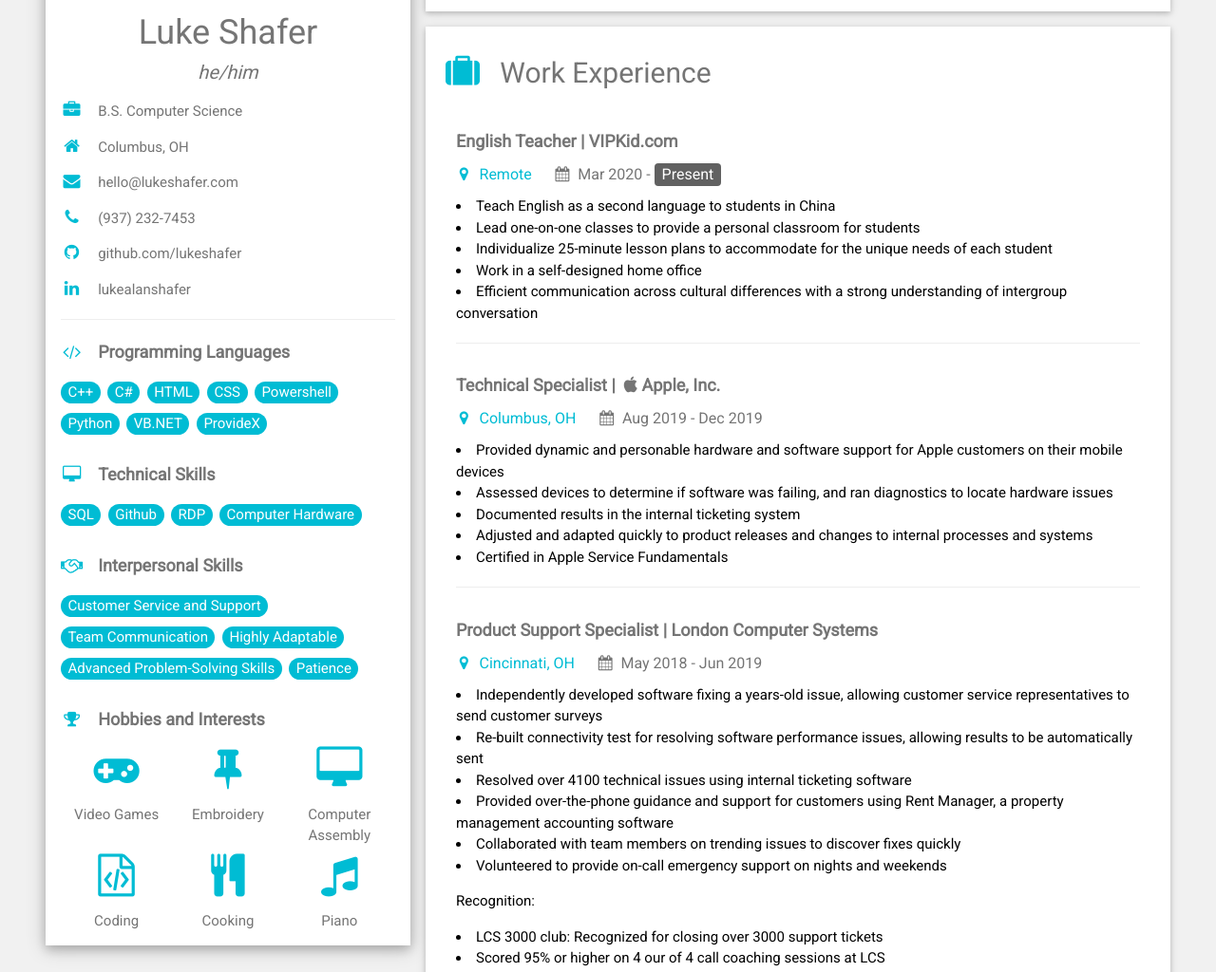
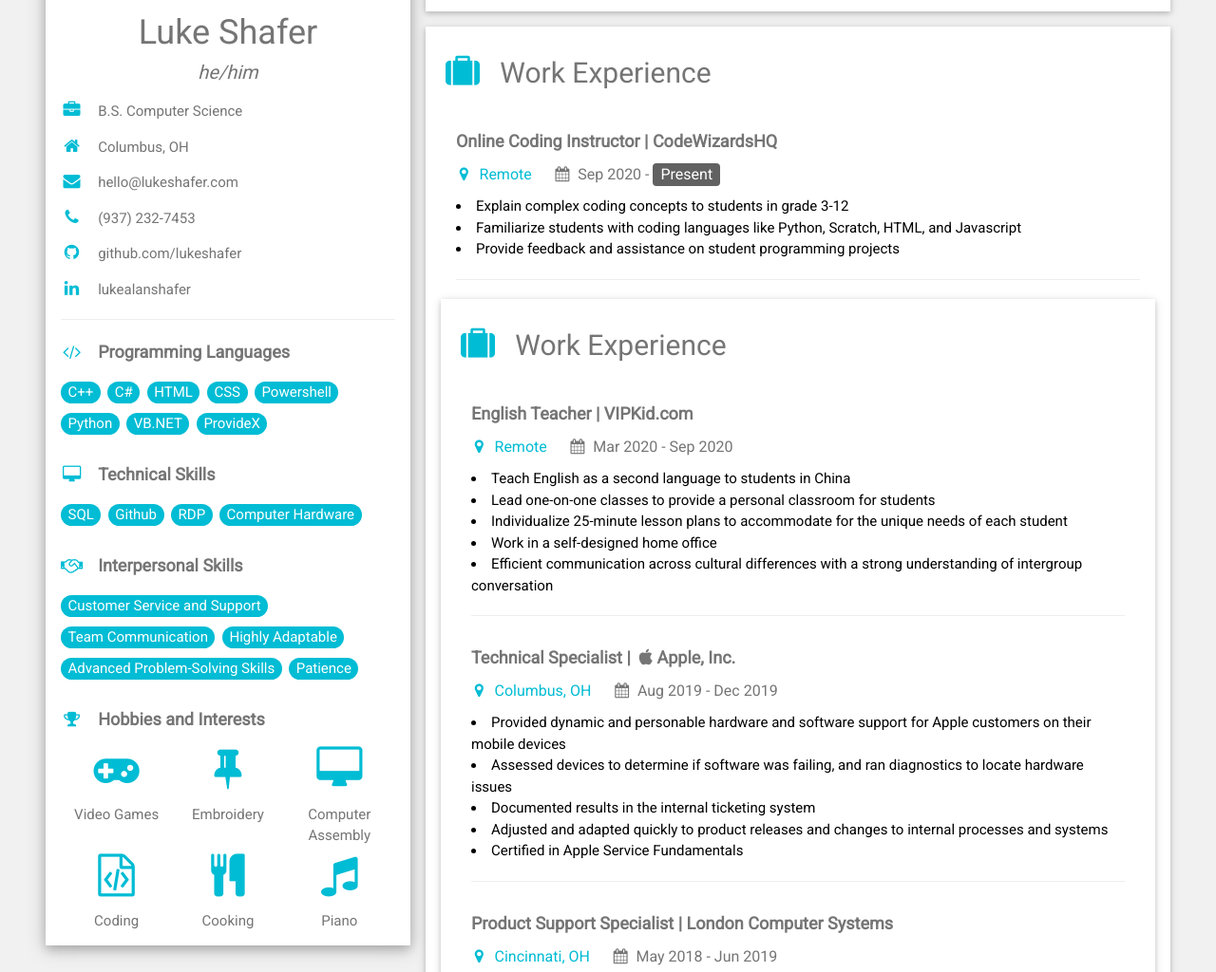
Before and after one commit to lukeshafer/lukeshafer.github.io, a plain HTML site: page index.html in a window 1280 px wide. Shown: the part 422-1446 px from the top of the page at 95% size. Drawn offline with nearby package versions, Linux system fonts and the light colour scheme.

Commit message:
Update index.html

```diff
--- a/index.html
+++ b/index.html
@@ -200,10 +200,23 @@
         <a name="Work_Experience" class="section"></a>
         <h2 class="w3-text-grey w3-padding-16"><i class="fa fa-suitcase fa-fw w3-margin-right w3-xxlarge w3-text-cyan" aria-hidden="true"></i>Work Experience</h2>
         <div class="w3-container">
+          <h5 class="w3-text-grey"><b>Online Coding Instructor | CodeWizardsHQ</b></h5>
+          <h6><span class="w3-text-cyan"><i class="fa fa-map-marker fa-fw" aria-hidden="true">&nbsp;</i>
+            Remote  &nbsp;</span><span class="w3-text-grey"><i class="fa fa-calendar fa-fw w3-margin-left" aria-hidden="true">&nbsp;</i>
+            Sep 2020 - </span><span class="w3-tag w3-dark-grey w3-round">Present</span></h6>
+          <li>Explain complex coding concepts to students in grade 3-12</li>
+          <li>Familiarize students with coding languages like Python, Scratch, HTML, and Javascript</li>
+          <li>Provide feedback and assistance on student programming projects</li>
+          <hr>
+        </div>
+      <div class="w3-container w3-card w3-white w3-margin-bottom">
+        <a name="Work_Experience" class="section"></a>
+        <h2 class="w3-text-grey w3-padding-16"><i class="fa fa-suitcase fa-fw w3-margin-right w3-xxlarge w3-text-cyan" aria-hidden="true"></i>Work Experience</h2>
+        <div class="w3-container">
           <h5 class="w3-text-grey"><b>English Teacher | VIPKid.com</b></h5>
           <h6><span class="w3-text-cyan"><i class="fa fa-map-marker fa-fw" aria-hidden="true">&nbsp;</i>
             Remote  &nbsp;</span><span class="w3-text-grey"><i class="fa fa-calendar fa-fw w3-margin-left" aria-hidden="true">&nbsp;</i>
-            Mar 2020 - </span><span class="w3-tag w3-dark-grey w3-round">Present</span></h6>
+            Mar 2020 - Sep 2020</span></h6>
           <li>Teach English as a second language to students in China</li>
           <li>Lead one-on-one classes to provide a personal classroom for students</li>
           <li>Individualize 25-minute lesson plans to accommodate for the unique needs of each student</li>
```
